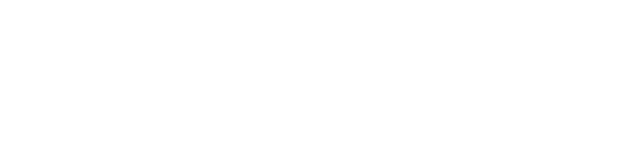
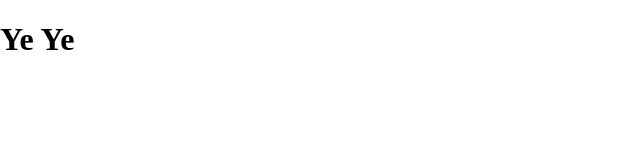
Before and after one commit to nJohnson02/calculus, a website: page public/index.html in a window 1280 px wide. Shown: the whole page, without its empty margins (0-640 px from the left). Drawn offline with nearby package versions, Linux system fonts and the light colour scheme.

Commit message:
Commit Test

```diff
--- a/public/index.html
+++ b/public/index.html
@@ -14,7 +14,7 @@
 
     </nav>
     <main>
-
+        <h1>Ye Ye</h1>
     </main>
     <footer>
 
```
